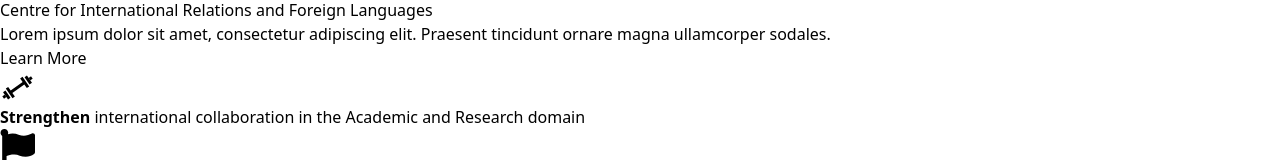
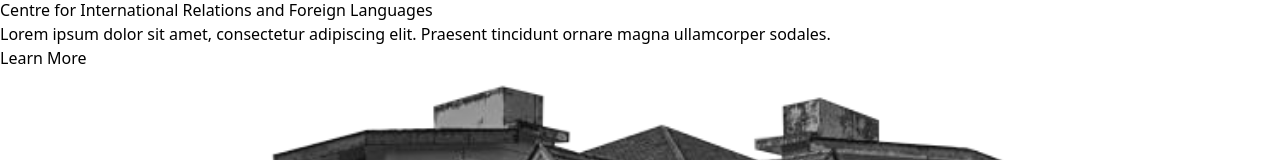
Before and after one commit to jasseeeem/CIRFL, a Next.js app: page / in a window 1280 px wide. Shown: the part 361-521 px from the top of the page. Built offline with nearby package versions, Linux system fonts and the light colour scheme.

Commit message:
future to normal image

```diff
--- a/components/Landing.js
+++ b/components/Landing.js
@@ -1,5 +1,5 @@
 import Button from "./Button";
-import Image from "next/future/image";
+import Image from "next/image";
 
 export default function Landing({}) {
   return (
@@ -17,14 +17,15 @@ export default function Landing({}) {
         </p>
         <Button toLink="/learn-more" text="Learn More" />
       </div>
-      <div className="hidden md:block md:w-1/2">
+      <div className="hidden md:block md:w-1/2 absolute -right-52 scale-150">
         <Image
           src={"/nitc.png"}
           alt="A faded image of NITC"
-          width="0"
-          height="0"
-          sizes="50vw"
-          className="w-1/2 h-auto opacity-20 absolute -right-52 scale-150"
+          width="100%"
+          height="40%"
+          layout="responsive"
+          objectFit="cover"
+          className="w-1/2 h-auto opacity-20 "
         />
       </div>
     </div>
--- a/components/PhotoText.js
+++ b/components/PhotoText.js
@@ -1,4 +1,4 @@
-import Image from "next/future/Image";
+import Image from "next/Image";
 
 export default function PhotoText({
   heading1,
@@ -14,9 +14,10 @@ export default function PhotoText({
         <Image
           src={`/${imgSrc}`}
           alt={imgAlt}
-          width="0"
-          height="0"
-          sizes="100vw"
+          width="100%"
+          height="60%"
+          layout="responsive"
+          objectFit="cover"
           className="w-full h-auto rounded-xl shadow-xl"
         />
       </div>
```
